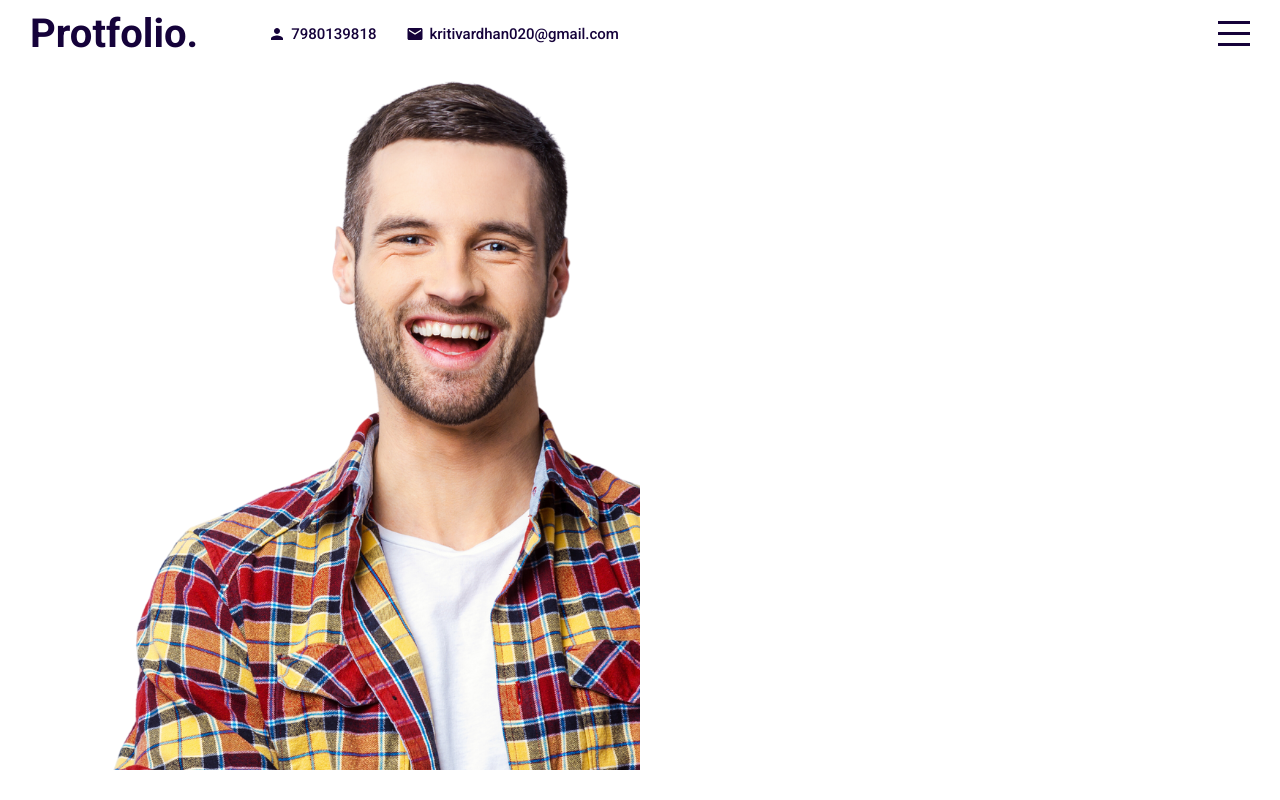
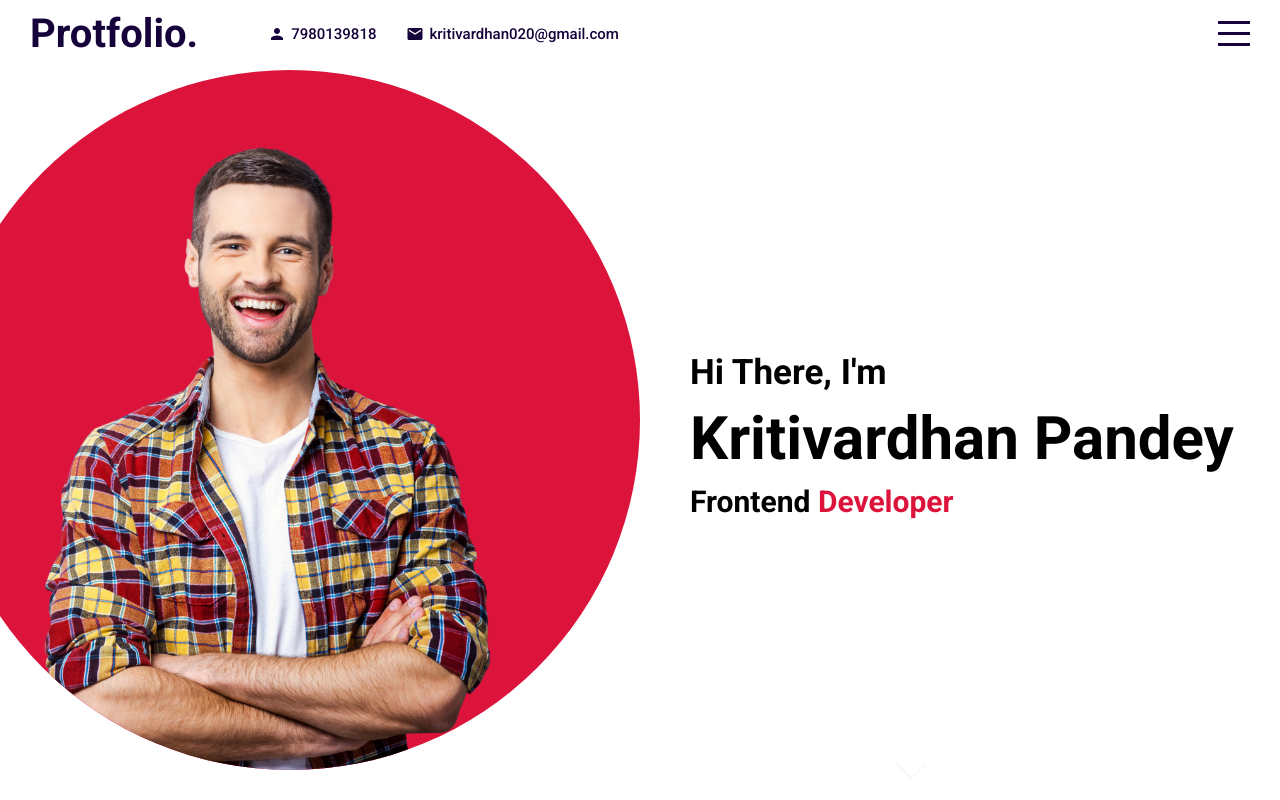
Before and after one commit to K-Vardhan/Portfolio, a React (Create React App) app: page / in a window 1280 px wide. Built offline with nearby package versions, Linux system fonts and the light colour scheme.

Commit message:
Intro Section Add

```diff
--- a/src/components/intro/Intro.jsx
+++ b/src/components/intro/Intro.jsx
@@ -8,7 +8,16 @@
           <img src="assets/man.png" alt="" />
         </div>
       </div>
-      <div className="right"></div>
+      <div className="right">
+        <div className="wrapper">
+          <h2>Hi There, I'm</h2>
+          <h1>Kritivardhan Pandey</h1>
+          <h3>Frontend <span>Developer</span></h3>
+        </div>
+        <a href="#portfolio">
+          <img src="assets/down.png" alt="" />
+        </a>
+      </div>
     </div>
   )
 }
--- a/src/components/intro/intro.scss
+++ b/src/components/intro/intro.scss
@@ -6,17 +6,69 @@
         flex: 0.5;
         overflow: hidden;
 
-        .imgContainer{
+        .imgContainer {
             width: 700px;
             height: 700px;
+            background-color: crimson;
+            border-radius: 50%;
+            display: flex;
+            align-items: flex-end;
+            justify-content: center;
+            float: right;
 
-            .img{
-                height: 100%;
+
+            img {
+                height: 90%;
             }
         }
     }
 
     .right {
         flex: 0.5;
+        position: relative;
+
+        .wrapper {
+            width: 100%;
+            height: 100%;
+            padding-left: 50px;
+            display: flex;
+            flex-direction: column;
+            justify-content: center;
+
+            h1 {
+                font-size: 60px;
+                margin: 10px 0;
+            }
+
+            h2 {
+                font-size: 35px;
+            }
+
+            h3 {
+                font-size: 30px;
+
+                span{
+                    font-size: inherit;
+                    color: crimson;
+                }
+            }
+        }
+
+        a {
+            position: absolute;
+            bottom: 10px;
+            left: 40%;
+
+            img {
+                width: 30px;
+                animation: arrowBlink 2s infinite;
+            }
+
+            @keyframes arrowBlink {
+                100% {
+                    opacity: 0;
+                }
+            }
+        }
     }
 }
```
